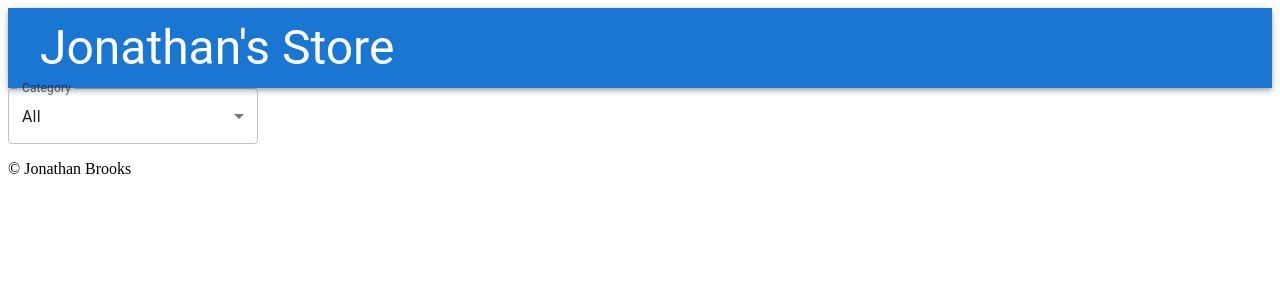
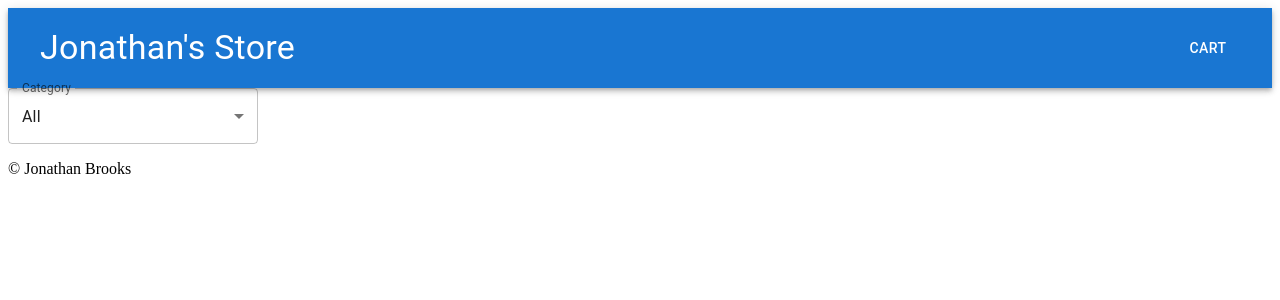
Before and after one commit to jonbrooks01/storeFront, a React (Vite) app: page / in a window 1280 px wide. Shown: the top 300 px of the page. Built offline with nearby package versions, Linux system fonts and the light colour scheme.

Commit message:
started lab

```diff
--- a/src/App.jsx
+++ b/src/App.jsx
@@ -3,11 +3,13 @@
 import ProductList from './components/Products';
 import ProductModal from './components/Products/modal';
 import Categories from './components/Categories';
+import Cart from './components/SimpleCart';
 
 const App = () => {
   return (
     <div>
       <Header />
+      {/* <Cart /> */}
       <Categories />
       <ProductList />
       {/* <ProductModal /> */}
--- a/src/components/Header/index.jsx
+++ b/src/components/Header/index.jsx
@@ -1,14 +1,33 @@
-import { AppBar, Toolbar, Typography } from '@mui/material';
+import AppBar from '@mui/material/AppBar';
+import Box from '@mui/material/Box';
+import Toolbar from '@mui/material/Toolbar';
+import Typography from '@mui/material/Typography';
+import Button from '@mui/material/Button';
+import IconButton from '@mui/material/IconButton';
+import MenuIcon from '@mui/icons-material/Menu';
 
 const Header = () => {
   return (
+    <Box>
       <AppBar position="static" style={{ padding: '8px' }}>
         <Toolbar>
-        <Typography variant="h3" component="div" sx={{ flexGrow: 1 }}>
+          {/* <IconButton
+            size="large"
+            edge="start"
+            color="inherit"
+            aria-label="menu"
+            sx={{ mr: 2 }}
+          >
+            <MenuIcon />
+          </IconButton> */}
+          <Typography variant="h4" component="div" sx={{ flexGrow: 1 }}>
             Jonathan's Store
           </Typography>
+
+          <Button color="inherit">Cart</Button>
         </Toolbar>
       </AppBar>
+    </Box>
   );
 };
 
--- /dev/null
+++ b/src/components/SimpleCart/index.jsx
@@ -0,0 +1,7 @@
+import React from 'react';
+
+const Cart = () => {
+  return <div>index</div>;
+};
+
+export default Cart;
--- a/src/store/active-category.js
+++ b/src/store/active-category.js
@@ -9,7 +9,6 @@
   },
   reducers: {
     setActiveCategory: (state, action) => {
-      console.log(action.payload);
       state.activeCategory = action.payload;
     },
   },
```
Also changed, not shown: src/store/cart.js (added, +12 -0 lines), .babelrc (added), 1 other file (tests, documents, lock files or other folders). Lines whose indentation alone changed are shown as unchanged.
